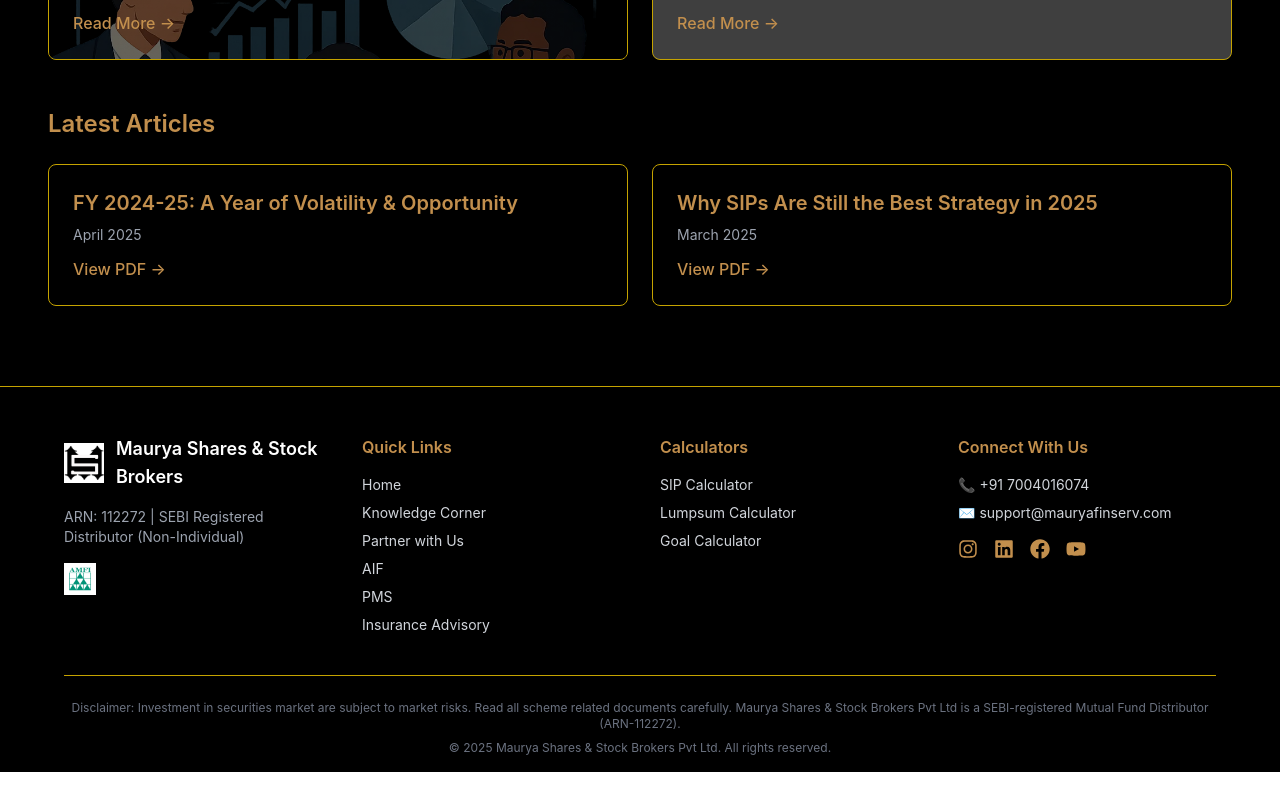
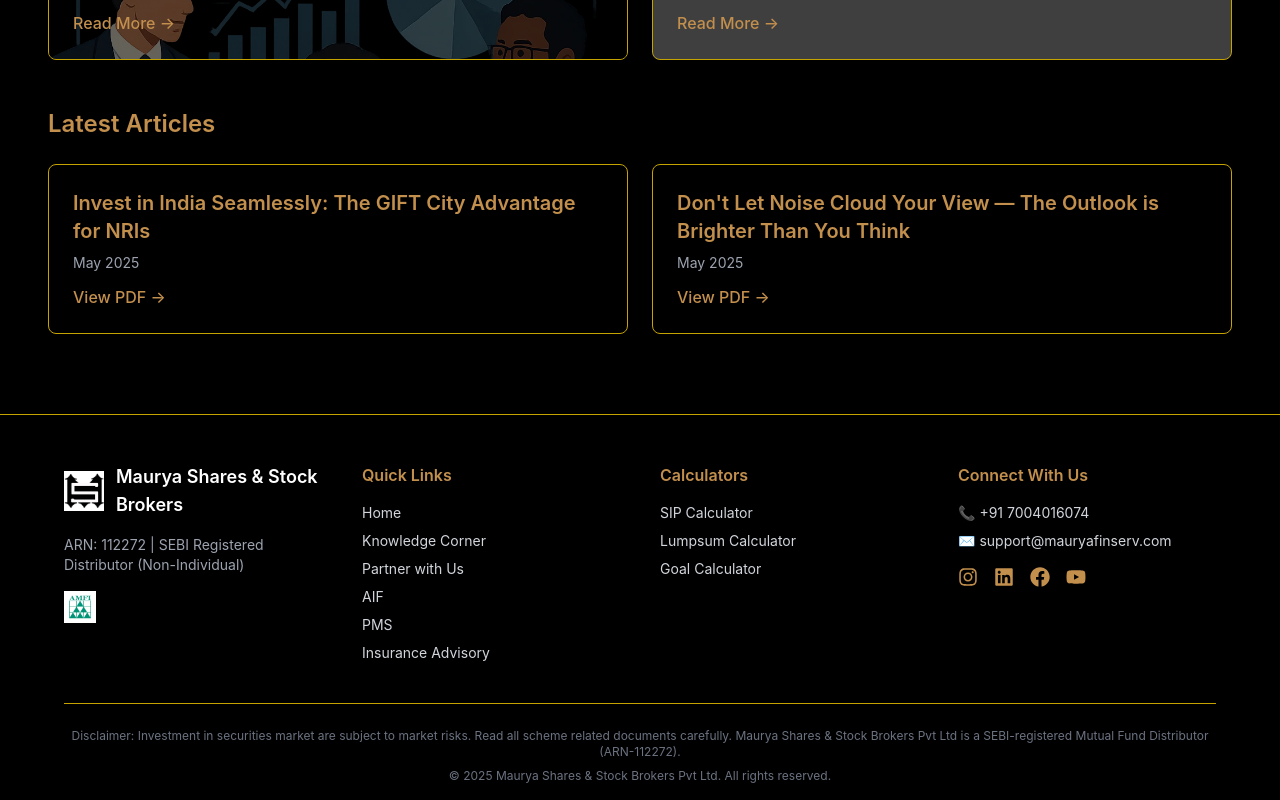
Before and after one commit to mauryafinserv/Final-Maurya-Website, a React (Vite) app: page /knowledge-corner in a window 1280 px wide. Shown: the part 852-1652 px from the top of the page. Before the commit the page ends 1624 px from the top, so only its background shows below. Built offline with nearby package versions, Linux system fonts and the light colour scheme; grey boxes are pictures that could not be loaded.

Commit message:
Add latest articles to Knowledge Corner with GIFT City and Outlook article

```diff
--- a/src/pages/KnowledgeCorner.jsx
+++ b/src/pages/KnowledgeCorner.jsx
@@ -1,3 +1,4 @@
+// src/pages/KnowledgeCorner.jsx
 import React from "react";
 
 const basics = [
@@ -29,14 +30,14 @@ const basics = [
 
 const latestArticles = [
   {
-    title: "FY 2024-25: A Year of Volatility & Opportunity",
-    link: "https://drive.google.com/file/d/your-file-id/view",
-    date: "April 2025",
+    title: "Invest in India Seamlessly: The GIFT City Advantage for NRIs",
+    link: "https://drive.google.com/file/d/12IYeNvxUEKDncSf6_uTPTUYSOqVRfmsJ/view?usp=share_link",
+    date: "May 2025",
   },
   {
-    title: "Why SIPs Are Still the Best Strategy in 2025",
-    link: "https://drive.google.com/file/d/your-file-id/view",
-    date: "March 2025",
+    title: "Don't Let Noise Cloud Your View — The Outlook is Brighter Than You Think",
+    link: "https://drive.google.com/file/d/1lsvNV9_XVCxhZWcDkmgUtDwdIztnpWe8/view?usp=share_link",
+    date: "May 2025",
   },
 ];
 
@@ -95,9 +96,7 @@ const KnowledgeCorner = () => {
             <div
               key={index}
               className="bg-black/60 p-6 rounded-lg border border-darkGold shadow hover:shadow-lg transform transition-transform duration-300 hover:scale-105 animate-zoom-in"
-              style={{
-                animationDelay: `${index * 0.2}s`,
-              }}
+              style={{ animationDelay: `${index * 0.2}s` }}
             >
               <h4 className="text-xl font-semibold text-primary mb-2">
                 {item.title}
```
